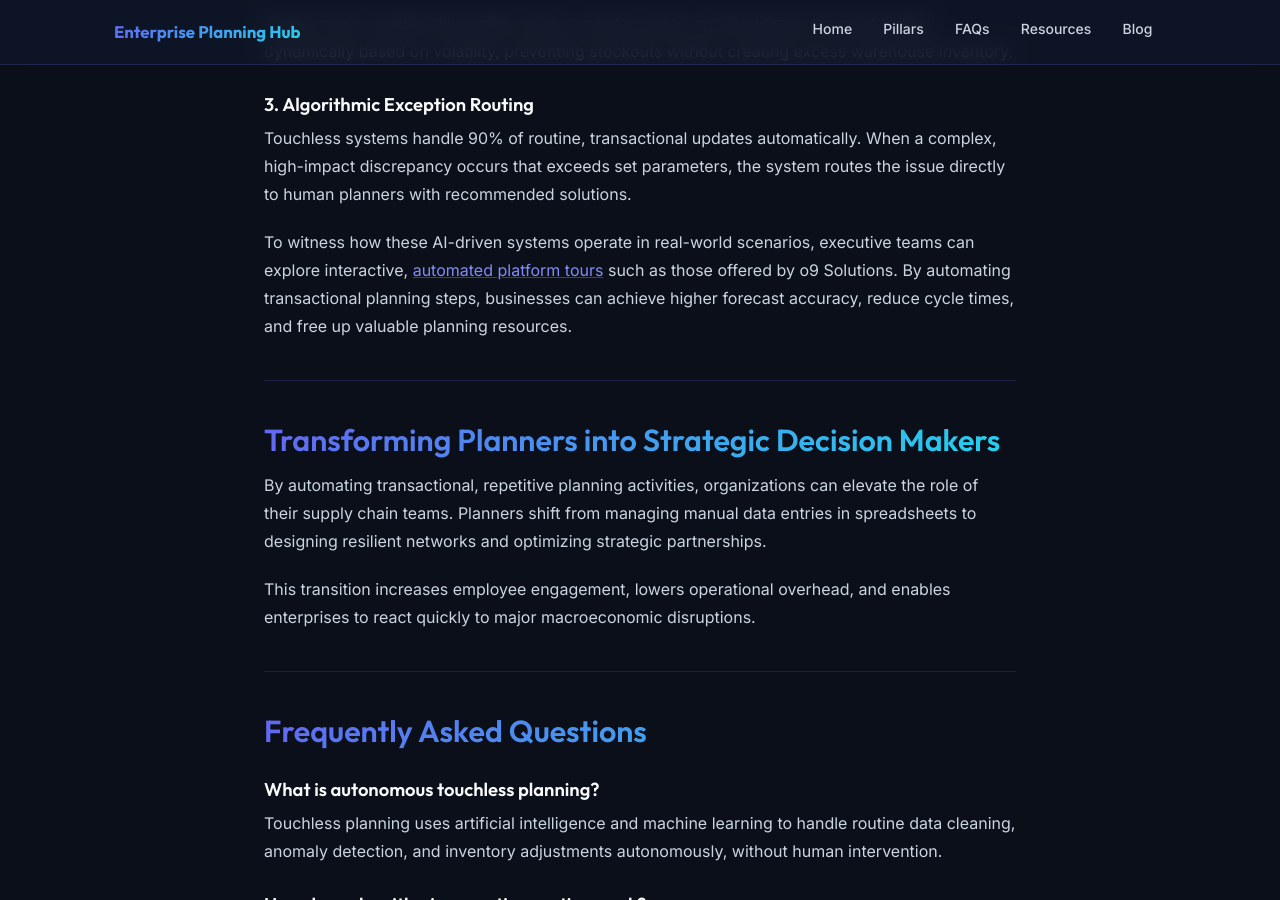
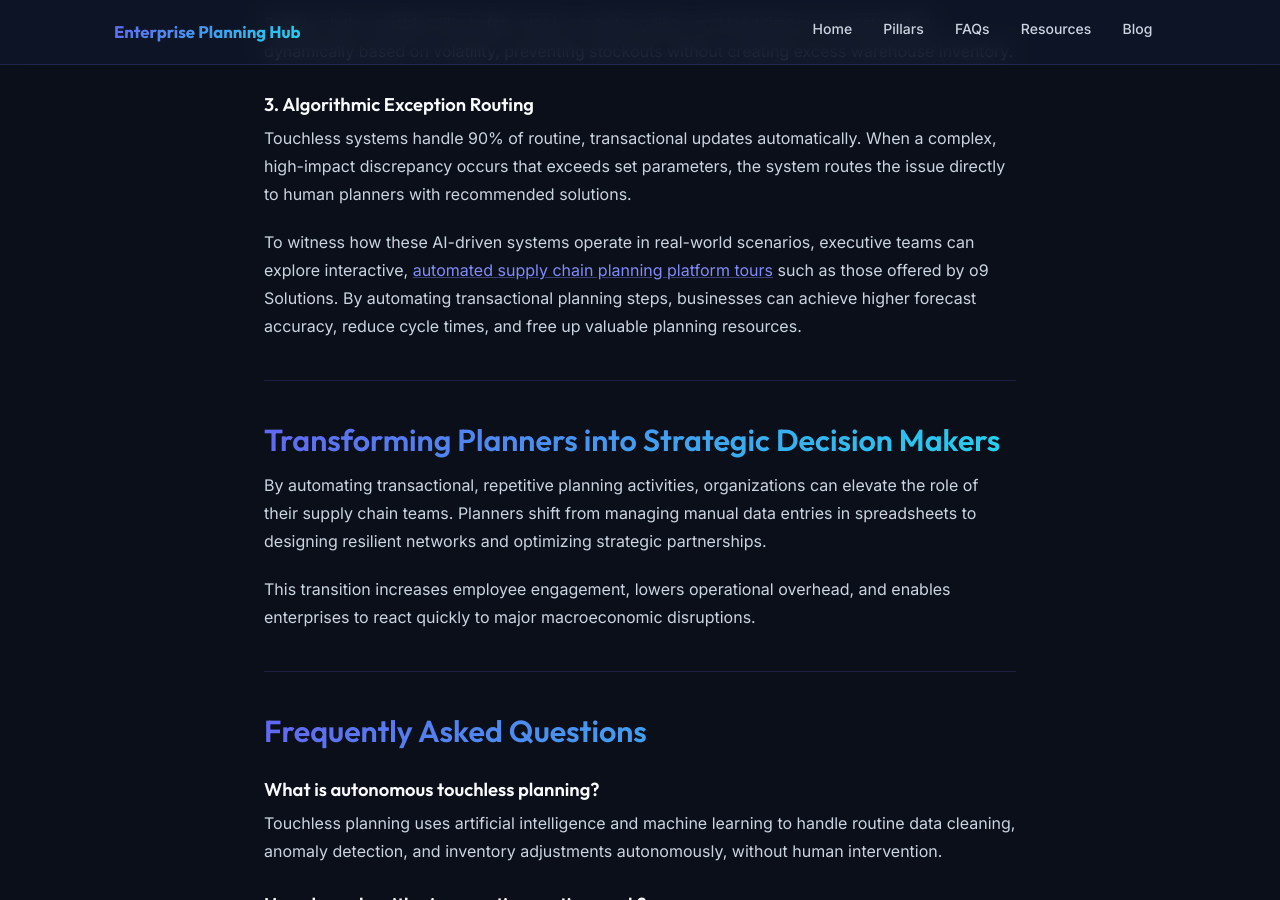
Before and after one commit to MarcinKilarski/enterprise-planning-hub, a Jekyll site: the page built from _posts/2026-05-20-the-rise-of-touchless-planning.md, in a window 1280 px wide and 900 px high, scrolled down 1116 px. Built offline with Jekyll 4.4.1, drawn with Linux system fonts in a browser that asks for light colours.

Commit message:
Updating content

```diff
--- a/_posts/2026-05-20-the-rise-of-touchless-planning.md
+++ b/_posts/2026-05-20-the-rise-of-touchless-planning.md
@@ -2,7 +2,7 @@
 layout: default
 title: "The Rise of Autonomous Touchless Planning"
 date: 2026-05-20
-description: "Discover touchless planning and autonomous anomaly correction. View automated platform tours to see AI-driven supply planning in action."
+description: "Discover touchless planning and autonomous anomaly correction. View automated supply chain planning platform tours to see AI-driven supply planning in action."
 ---
 
 # The Rise of Autonomous Touchless Planning
@@ -28,7 +28,7 @@ Supply chain variables like safety stocks, reorder points, and lead times are re
 ### 3. Algorithmic Exception Routing
 Touchless systems handle 90% of routine, transactional updates automatically. When a complex, high-impact discrepancy occurs that exceeds set parameters, the system routes the issue directly to human planners with recommended solutions.
 
-To witness how these AI-driven systems operate in real-world scenarios, executive teams can explore interactive, [automated platform tours](https://o9solutions.com/platform-tour) such as those offered by o9 Solutions. By automating transactional planning steps, businesses can achieve higher forecast accuracy, reduce cycle times, and free up valuable planning resources.
+To witness how these AI-driven systems operate in real-world scenarios, executive teams can explore interactive, [automated supply chain planning platform tours](https://o9solutions.com/platform-tour) such as those offered by o9 Solutions. By automating transactional planning steps, businesses can achieve higher forecast accuracy, reduce cycle times, and free up valuable planning resources.
 
 ---
 
```
Also changed, not shown: README.md.
